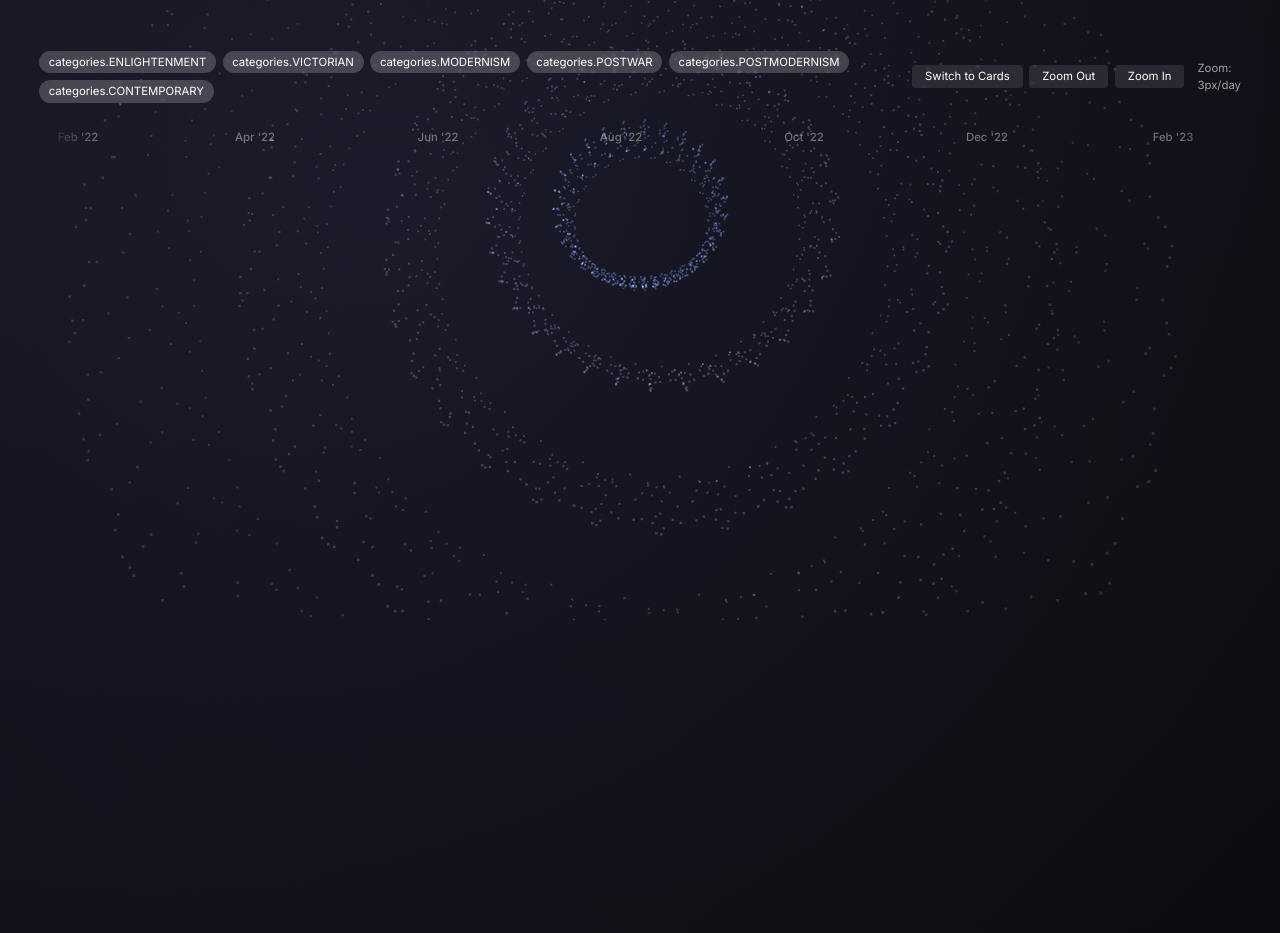
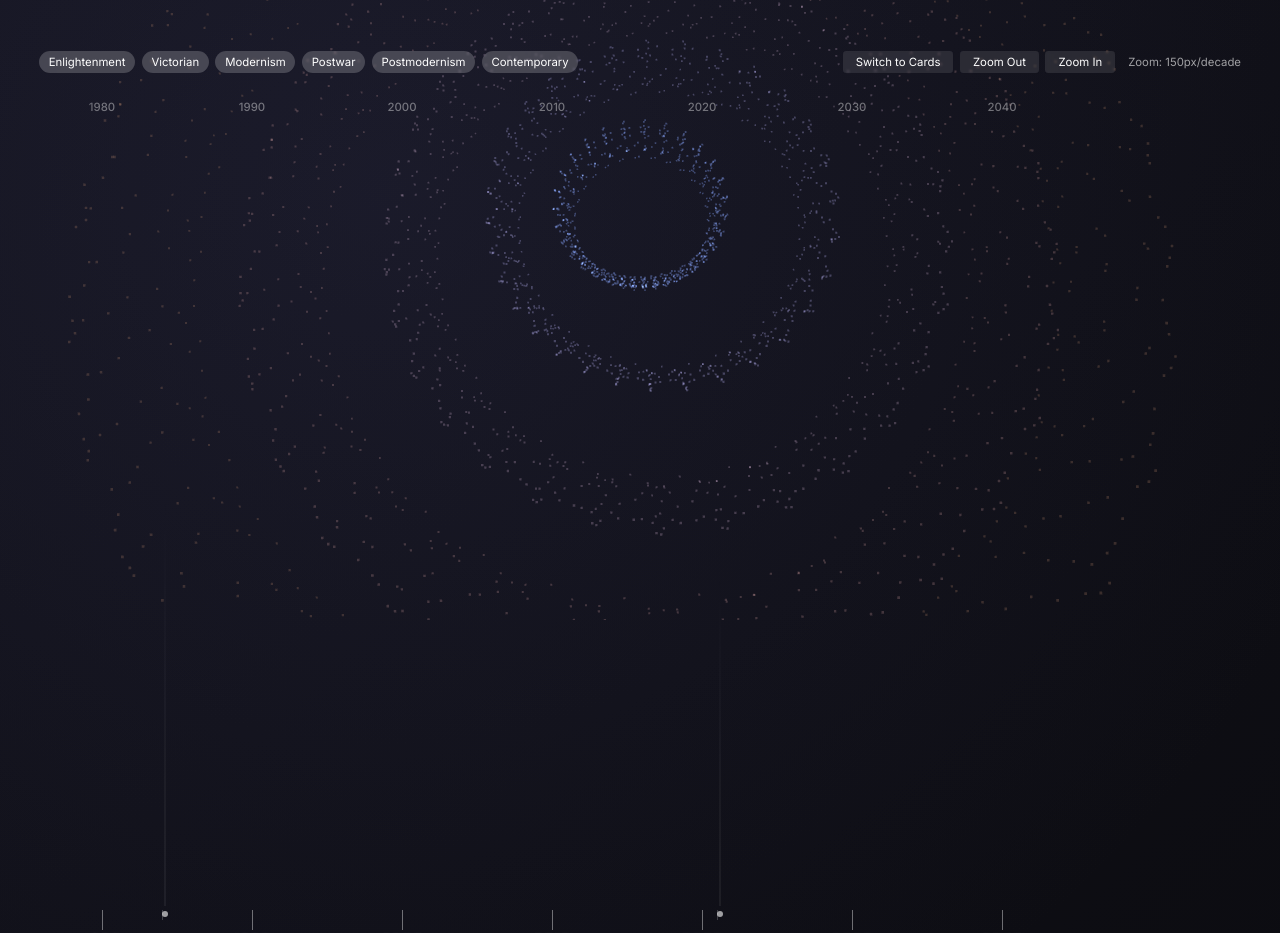
Before and after one commit to CSage-713705/helTimeline, a React (Vite) app: page / in a window 1280 px wide. Shown: the part 180-1113 px from the top of the page. Built offline with nearby package versions, Linux system fonts and the light colour scheme.

Commit message:
时间轴部分可运行，最大2040年

```diff
--- a/src/components/Timeline.jsx
+++ b/src/components/Timeline.jsx
@@ -19,7 +19,8 @@ const Z_INDEX_HOVER = 100;
 const MIN_CARD_HEIGHT = 70;
 const MIN_EXPANDED_HEIGHT = 120;
 const ROW_HEIGHT = 70;
-const ZOOM_LEVELS = [1, 2, 3, 4, 6, 8];
+// 修改为10年为单位的缩放级别
+const ZOOM_LEVELS = [50, 100, 150, 200, 250, 300];
 
 const BASE_ROW_COUNT_CARDS = 5;
 const BASE_TIMELINE_ROWS = 6;
@@ -335,7 +336,7 @@ const CardsView = React.memo(function CardsView({
                   }}
                 />
                 <div className="text-xs font-sans mt-1 text-white/40">
-                  {t("categories." + event.category)}
+                  {event.category}
                 </div>
                 <div
                   className="text-white/80 text-base leading-relaxed mt-3"
@@ -366,7 +367,7 @@ const EventCard = React.memo(function EventCard({
     i18n.language === "zh" && event.chinese ? event.chinese : event.text;
   // 检测文学分析内容
   const hasLiteraryAnalysis = localizedContent.text && localizedContent.text.includes('class="literary-analysis"');
-  const categoryClass = `category-${event.category.toLowerCase()}`;
+  const categoryClass = event.category;
   const baseOpacity = (Math.min(event.importance + 0.15, 3) / 3) * 0.4 - 0.2;
   const contentRef = useRef(null);
   const expandedContentRef = useRef(null);
@@ -374,11 +375,8 @@ const EventCard = React.memo(function EventCard({
   const [expandedHeight, setExpandedHeight] = useState(MIN_EXPANDED_HEIGHT);
 
   // Add effect to update active position
-  useEffect(() => {
-    if (isHovered) {
-      setActiveEventPositions(new Set([position]));
-    }
-  }, [isHovered, position]);
+  // 移除重复的状态更新，避免无限循环
+  // 状态更新已经在鼠标事件处理函数中完成
 
   useEffect(() => {
     setWidth(MIN_CARD_WIDTH);
@@ -476,9 +474,7 @@ const EventCard = React.memo(function EventCard({
             dangerouslySetInnerHTML={{ __html: localizedContent.headline }}
           />
           <div className="text-sm font-sans text-white/60 font-medium">
-            {`${String(event.start_date.month).padStart(2, "0")}/${String(
-              event.start_date.day
-            ).padStart(2, "0")}/${event.start_date.year}`}
+            {event.start_date.year}
           </div>
           <div
             className={`text-xs font-sans mt-1 ${
@@ -516,10 +512,7 @@ const TimeMarker = React.memo(function TimeMarker({ date, position }) {
     >
       <div className="relative">
         <div className="absolute top-0 text-sm font-sans text-white/40 font-medium whitespace-nowrap transform -translate-x-1/2">
-          {`${date.toLocaleDateString("en-US", { month: "short" })} '${date
-            .getFullYear()
-            .toString()
-            .slice(2)}`}
+          {date.getFullYear()}
         </div>
         <div className="absolute top-[30px] h-full border-l border-white/10" />
       </div>
@@ -628,7 +621,8 @@ export default function Timeline() {
   const [zoomIndex, setZoomIndex] = useState(2);
   const [viewMode, setViewMode] = useState("timeline");
   const [isMobile, setIsMobile] = useState(false);
-  const pixelsPerDay = ZOOM_LEVELS[zoomIndex];
+  // 修改为以10年为单位的像素计算
+  const pixelsPerDecade = ZOOM_LEVELS[zoomIndex];
   const [activeEventPositions, setActiveEventPositions] = useState(new Set());
   const [isDragging, setIsDragging] = useState(false);
   const [startX, setStartX] = useState(0);
@@ -666,19 +660,16 @@ export default function Timeline() {
     return () => window.removeEventListener("resize", updateWidth);
   }, []);
 
+  // 调整时间范围，覆盖文学作品的年代跨度
+  const START_YEAR = 1700;
+  const END_YEAR = 2040;
+
   const events = useMemo(() => {
     return [...TIMELINE_DATA.events].sort((a, b) => {
-      const dateA = new Date(
-        a.start_date.year,
-        a.start_date.month - 1,
-        a.start_date.day
-      );
-      const dateB = new Date(
-        b.start_date.year,
-        b.start_date.month - 1,
-        b.start_date.day
-      );
-      return dateA - dateB;
+      // 简化排序，只使用年份
+      const yearA = parseInt(a.start_date.year);
+      const yearB = parseInt(b.start_date.year);
+      return yearA - yearB;
     });
   }, []);
 
@@ -691,7 +682,6 @@ export default function Timeline() {
   }, [viewMode, zoomIndex]);
 
   const positionedEvents = useMemo(() => {
-    const startDate = new Date(2015, 1, 1);
     const filteredEvents = events.filter(
       (event) => activeCategories[event.category]
     );
@@ -699,29 +689,35 @@ export default function Timeline() {
     // Instead of storing arrays of positions, store the "rightmost X" per row
     let rowRightEdges = Array(rowCount).fill(0);
 
-    // Sort filtered events by ascending date
+    // 定义文学时代的顺序
+    const categoryOrder = {
+      [CATEGORIES.ENLIGHTENMENT]: 1,
+      [CATEGORIES.VICTORIAN]: 2,
+      [CATEGORIES.MODERNISM]: 3,
+      [CATEGORIES.POSTWAR]: 4,
+      [CATEGORIES.POSTMODERNISM]: 5,
+      [CATEGORIES.CONTEMPORARY]: 6
+    };
+
+    // Sort filtered events by ascending date and then by category (literary era)
     const sortedEvents = [...filteredEvents].sort((a, b) => {
-      const dateA = new Date(
-        a.start_date.year,
-        a.start_date.month - 1,
-        a.start_date.day
-      );
-      const dateB = new Date(
-        b.start_date.year,
-        b.start_date.month - 1,
-        b.start_date.day
-      );
-      return dateA - dateB;
+      // 首先按年份排序
+      const yearA = parseInt(a.start_date.year);
+      const yearB = parseInt(b.start_date.year);
+      const yearCompare = yearA - yearB;
+      if (yearCompare !== 0) return yearCompare;
+
+      // 同一年份按文学时代排序
+      return (categoryOrder[a.category] || 999) - (categoryOrder[b.category] || 999);
     });
 
     return sortedEvents.map((event) => {
-      const date = new Date(
-        event.start_date.year,
-        event.start_date.month - 1,
-        event.start_date.day
-      );
-      const daysSinceStart = (date - startDate) / (1000 * 60 * 60 * 24);
-      const position = daysSinceStart * pixelsPerDay;
+      // 计算基于10年的位置
+      const eventYear = parseInt(event.start_date.year);
+      // 计算从起始年份开始的10年数
+      const decadesSinceStart = (eventYear - START_YEAR) / 10;
+      // 计算位置，基于10年单位
+      const position = decadesSinceStart * pixelsPerDecade;
 
       // Try to find the row with the best fit
       let chosenRow = 0;
@@ -762,51 +758,47 @@ export default function Timeline() {
         ...event,
         position,
         row: chosenRow,
+        era: event.category // 添加文学时代标识便于分组显示
       };
     });
-  }, [events, pixelsPerDay, activeCategories, rowCount]);
+  }, [events, pixelsPerDecade, activeCategories, rowCount, CATEGORIES]);
 
   const timeMarkers = useMemo(() => {
-    const startDate = new Date(2015, 1, 1);
-    const endDate = new Date(2025, 2, 31);
     const markers = [];
-    let currentDate = new Date(startDate);
 
-    while (currentDate <= endDate) {
+    // 创建10年间隔的时间标记
+    for (let year = START_YEAR; year <= END_YEAR; year += 10) {
+      const date = new Date(year, 0, 1); // 使用每年的1月1日
+      const decadesSinceStart = (year - START_YEAR) / 10;
+      const position = decadesSinceStart * pixelsPerDecade;
+
       markers.push({
-        date: new Date(currentDate),
-        position:
-          ((currentDate - startDate) / (1000 * 60 * 60 * 24)) * pixelsPerDay,
+        date,
+        position
       });
-      currentDate.setMonth(currentDate.getMonth() + 2);
     }
 
     return markers;
-  }, [pixelsPerDay]);
+  }, [pixelsPerDecade, START_YEAR, END_YEAR]);
 
   const yearMarkers = useMemo(() => {
-    const years = [
-      2015, 2016, 2017, 2018, 2019, 2020, 2021, 2022, 2023, 2024, 2025,
-    ];
-    const startDate = new Date(2015, 1, 1);
+    // 创建10年间隔的年份标记
+    const markers = [];
 
-    return years.map((yr) => {
-      const yearStart = new Date(yr, 0, 1);
-      const nextYearStart = new Date(yr, 0, 1);
-      const midYearTime = (yearStart.getTime() + nextYearStart.getTime()) / 2;
-      const midYearDate = new Date(midYearTime);
+    for (let year = START_YEAR; year <= END_YEAR; year += 10) {
+      const decadesSinceStart = (year - START_YEAR) / 10;
+      const position = decadesSinceStart * pixelsPerDecade;
 
-      return {
-        year: yr,
-        position:
-          ((midYearDate - startDate) / (1000 * 60 * 60 * 24)) * pixelsPerDay,
-      };
+      markers.push({
+        year: year.toString(), // 使用字符串格式以便显示
+        position
       });
-  }, [pixelsPerDay]);
+    }
+
+    return markers;
+  }, [pixelsPerDecade, START_YEAR, END_YEAR]);
 
   const tickMarkers = useMemo(() => {
-    const startDate = new Date(2015, 1, 1);
-    const endDate = new Date(2025, 2, 31);
     const ticks = [];
 
     // Create a map of positions to row heights
@@ -823,62 +815,50 @@ export default function Timeline() {
       positionToRowHeight[event.position] = `${totalHeight - rowMiddle}px`;
     });
 
-    const eventDates = new Set(
-      events.map(
-        (event) =>
-          new Date(
-            event.start_date.year,
-            event.start_date.month - 1,
-            event.start_date.day
-          )
-            .toISOString()
-            .split("T")[0]
-      )
+    // 为每个事件创建标记
+    const eventYears = new Set(
+      events.map(event => parseInt(event.start_date.year))
     );
 
-    let currentDate = new Date(startDate);
-    while (currentDate <= endDate) {
-      const dateString = currentDate.toISOString().split("T")[0];
-      const position =
-        ((currentDate - startDate) / (1000 * 60 * 60 * 24)) * pixelsPerDay;
+    // 为每个事件的年份创建标记
+    events.forEach(event => {
+      const eventYear = parseInt(event.start_date.year);
+      const decadesSinceStart = (eventYear - START_YEAR) / 10;
+      const position = decadesSinceStart * pixelsPerDecade;
 
       ticks.push({
         position,
         isYearTick: false,
-        hasEvent: eventDates.has(dateString),
+        hasEvent: true,
         isActive: activeEventPositions.has(position),
         rowHeight: positionToRowHeight[position],
       });
-      currentDate.setDate(currentDate.getDate() + 1);
-    }
+    });
 
-    for (let year = 2022; year <= 2025; year++) {
-      const janFirst = new Date(year, 0, 1);
-      if (janFirst >= startDate && janFirst <= endDate) {
-        const dateString = janFirst.toISOString().split("T")[0];
-        const position =
-          ((janFirst - startDate) / (1000 * 60 * 60 * 24)) * pixelsPerDay;
+    // 为每个10年间隔创建年份标记
+    for (let year = START_YEAR; year <= END_YEAR; year += 10) {
+      const decadesSinceStart = (year - START_YEAR) / 10;
+      const position = decadesSinceStart * pixelsPerDecade;
+
       ticks.push({
         position,
         isYearTick: true,
-          hasEvent: eventDates.has(dateString),
+        hasEvent: eventYears.has(year),
         isActive: activeEventPositions.has(position),
         rowHeight: positionToRowHeight[position],
       });
-      }
     }
 
     ticks.sort((a, b) => a.position - b.position);
 
     return ticks;
-  }, [pixelsPerDay, events, activeEventPositions, positionedEvents, rowCount]);
+  }, [pixelsPerDecade, events, activeEventPositions, positionedEvents, rowCount, START_YEAR, END_YEAR]);
 
   const totalWidth = useMemo(() => {
-    const startDate = new Date(2015, 1, 1);
-    const endDate = new Date(2025, 2, 31);
-    const totalDays = (endDate - startDate) / (1000 * 60 * 60 * 24);
-    return totalDays * pixelsPerDay + 200;
-  }, [pixelsPerDay]);
+    // 计算总宽度，基于10年单位
+    const totalDecades = (END_YEAR - START_YEAR) / 10;
+    return totalDecades * pixelsPerDecade + 200;
+  }, [pixelsPerDecade, START_YEAR, END_YEAR]);
 
   const zoomIn = () => {
     setZoomIndex((prev) => (prev < ZOOM_LEVELS.length - 1 ? prev + 1 : prev));
@@ -921,18 +901,17 @@ export default function Timeline() {
   // Add this useEffect to set initial scroll position
   useEffect(() => {
     if (containerRef.current && viewMode === "timeline") {
-      // Calculate position for 2022
-      const startDate = new Date(2015, 1, 1);
-      const targetDate = new Date(2022, 1, 1);
-      const daysSinceStart = (targetDate - startDate) / (1000 * 60 * 60 * 24);
-      const scrollPosition = daysSinceStart * pixelsPerDay;
+      // Calculate position for 2022 using decades
+      const targetYear = 2022;
+      const decadesSinceStart = (targetYear - START_YEAR) / 10;
+      const scrollPosition = decadesSinceStart * pixelsPerDecade;
 
       // Set the scroll position after a short delay to ensure the component is fully rendered
       setTimeout(() => {
         containerRef.current.scrollLeft = scrollPosition;
       }, 100);
     }
-  }, [viewMode, pixelsPerDay]);
+  }, [viewMode, pixelsPerDecade, START_YEAR]);
 
   // For cards view, add initial scroll position
   useEffect(() => {
@@ -1020,7 +999,7 @@ export default function Timeline() {
                                         hover:bg-white/30
                                     `}
                 >
-                  {t("categories." + categoryKey)}
+                  {categoryKey}
                 </button>
               ))}
             </div>
@@ -1051,7 +1030,7 @@ export default function Timeline() {
                     {t("zoomIn")}
                   </button>
                   <span className="text-white/60 ml-2 my-auto">
-                    {t("zoom", { value: pixelsPerDay })}
+                    {t("zoom", { value: pixelsPerDecade })}
                   </span>
                 </>
               )}
@@ -1107,7 +1086,7 @@ export default function Timeline() {
               <div className="relative z-10">
                 {positionedEvents.map((event, index) => (
                   <EventCard
-                    key={`${event.id}-${activeCategories[event.category]}`}
+                    key={`${event.id || Math.random().toString(36).substr(2, 9)}-${index}`}
                     event={event}
                     position={event.position}
                     row={event.row}
--- a/src/data/timelineData.js
+++ b/src/data/timelineData.js
@@ -1,10 +1,10 @@
 export const CATEGORIES = {
-  ENLIGHTENMENT: "ENLIGHTENMENT",
-  VICTORIAN: "VICTORIAN",
-  MODERNISM: "MODERNISM",
-  POSTWAR: "POSTWAR",
-  POSTMODERNISM: "POSTMODERNISM",
-  CONTEMPORARY: "CONTEMPORARY",
+  ENLIGHTENMENT: "Enlightenment",
+  VICTORIAN: "Victorian",
+  MODERNISM: "Modernism",
+  POSTWAR: "Postwar",
+  POSTMODERNISM: "Postmodernism",
+  CONTEMPORARY: "Contemporary",
 };
 
 function createLink(url, title) {
--- a/src/i18n.js
+++ b/src/i18n.js
@@ -21,7 +21,7 @@ const resources = {
       switchToTimeline: "Switch to Timeline",
       zoomOut: "Zoom Out",
       zoomIn: "Zoom In",
-      zoom: "Zoom: {{value}}px/day",
+      zoom: "Zoom: {{value}}px/decade",
       categories: {
         MODEL_RELEASE: "Model Release",
         CULTURE: "Culture & Society",
@@ -56,7 +56,7 @@ const resources = {
       switchToTimeline: "切换到时间轴",
       zoomOut: "缩小",
       zoomIn: "放大",
-      zoom: "缩放：{{value}}px/天",
+      zoom: "缩放：{{value}}px/十年",
       categories: {
         MODEL_RELEASE: "模型发布",
         CULTURE: "文化与社会",
@@ -91,7 +91,7 @@ const resources = {
       switchToTimeline: "Cambiar a Línea de Tiempo",
       zoomOut: "Alejar",
       zoomIn: "Acercar",
-      zoom: "Zoom: {{value}}px/día",
+      zoom: "Zoom: {{value}}px/década",
       categories: {
         MODEL_RELEASE: "Lanzamiento de Modelos",
         CULTURE: "Cultura y Sociedad",
--- a/src/index.css
+++ b/src/index.css
@@ -1,7 +1,10 @@
 /* Tailwind base + utilities + components */
+/* stylelint-disable-next-line at-rule-no-unknown */
 @tailwind base;
-@tailwind components;
-@tailwind utilities;
+/* stylelint-disable-next-line at-rule-no-unknown */
+  @tailwind components;
+/* stylelint-disable-next-line at-rule-no-unknown */
+  @tailwind utilities;
 
 /* Custom global styling */
 body {
@@ -29,6 +32,13 @@ body {
   /* Add these Safari-specific properties */
   background-color: transparent;
   -webkit-mask-image: linear-gradient(
+    to right,
+    transparent,
+    black 5%,
+    black 95%,
+    transparent
+  );
+  mask-image: linear-gradient(
     to right,
     transparent,
     black 5%,
@@ -237,52 +247,52 @@ body {
 }
 
 /* 时期特定颜色 */
-.ENLIGHTENMENT .event-card {
+.Enlightenment .event-card {
   border-left: 3px solid var(--enlightenment-color);
 }
 
-.VICTORIAN .event-card {
+.Victorian .event-card {
   border-left: 3px solid var(--victorian-color);
 }
 
-.MODERNISM .event-card {
+.Modernism .event-card {
   border-left: 3px solid var(--modernism-color);
 }
 
-.POSTWAR .event-card {
+.Postwar .event-card {
   border-left: 3px solid var(--postwar-color);
 }
 
-.POSTMODERNISM .event-card {
+.Postmodernism .event-card {
   border-left: 3px solid var(--postmodernism-color);
 }
 
-.CONTEMPORARY .event-card {
+.Contemporary .event-card {
   border-left: 3px solid var(--contemporary-color);
 }
 
 /* 时期特定的分析区块左侧边框颜色 */
-.ENLIGHTENMENT .analysis-section {
+.Enlightenment .analysis-section {
   border-left-color: var(--enlightenment-color);
 }
 
-.VICTORIAN .analysis-section {
+.Victorian .analysis-section {
   border-left-color: var(--victorian-color);
 }
 
-.MODERNISM .analysis-section {
+.Modernism .analysis-section {
   border-left-color: var(--modernism-color);
 }
 
-.POSTWAR .analysis-section {
+.Postwar .analysis-section {
   border-left-color: var(--postwar-color);
 }
 
-.POSTMODERNISM .analysis-section {
+.Postmodernism .analysis-section {
   border-left-color: var(--postmodernism-color);
 }
 
-.CONTEMPORARY .analysis-section {
+.Contemporary .analysis-section {
   border-left-color: var(--contemporary-color);
 }
 
@@ -298,32 +308,32 @@ body {
   border: 1px solid rgba(255, 255, 255, 0.2);
 }
 
-.ENLIGHTENMENT .event-category {
+.Enlightenment .event-category {
   background: rgba(243, 156, 18, 0.2);
   border-color: var(--enlightenment-color);
 }
 
-.VICTORIAN .event-category {
+.Victorian .event-category {
   background: rgba(231, 76, 60, 0.2);
   border-color: var(--victorian-color);
 }
 
-.MODERNISM .event-category {
+.Modernism .event-category {
   background: rgba(155, 89, 182, 0.2);
   border-color: var(--modernism-color);
 }
 
-.POSTWAR .event-category {
+.Postwar .event-category {
   background: rgba(230, 126, 34, 0.2);
   border-color: var(--postwar-color);
 }
 
-.POSTMODERNISM .event-category {
+.Postmodernism .event-category {
   background: rgba(26, 188, 156, 0.2);
   border-color: var(--postmodernism-color);
 }
 
-.CONTEMPORARY .event-category {
+.Contemporary .event-category {
   background: rgba(52, 152, 219, 0.2);
   border-color: var(--contemporary-color);
 }
```
Also changed, not shown: 1 other file (tests, documents, lock files or other folders). Lines whose indentation alone changed are shown as unchanged.
